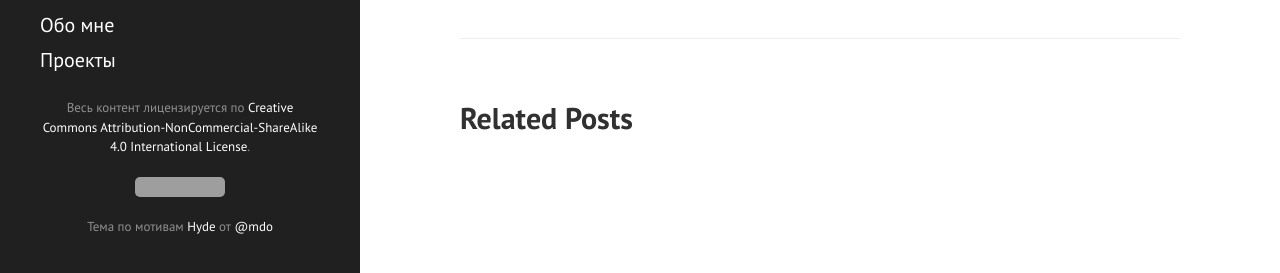
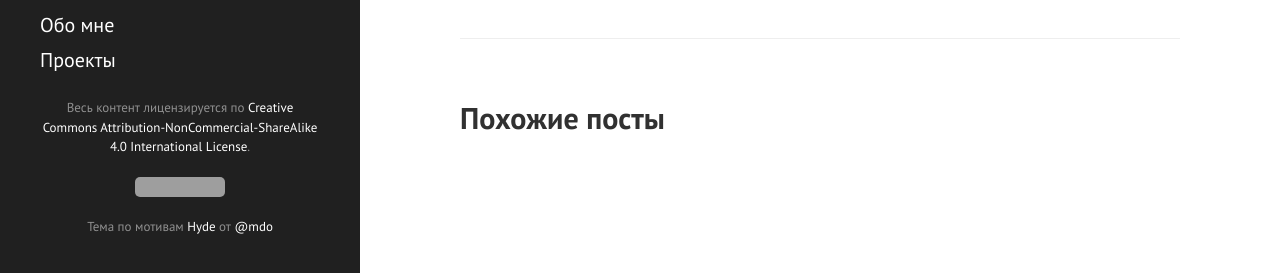
Before and after one commit to digitalduke/digitalduke.github.io, a Jekyll site: the page built from _posts/2019-01-10-GRUB-rescue-mode.md, in a window 1280 px wide and 900 px high, scrolled down 1047 px. Shown: the part 624-897 px from the top of the window. Built offline with Jekyll 4.4.1, drawn with Linux system fonts in a browser that asks for light colours; our own code applies the rules of GitHub Pages for plain Markdown files; grey boxes are pictures that could not be loaded.

Commit message:
Translated.

```diff
--- a/_layouts/post.html
+++ b/_layouts/post.html
@@ -9,7 +9,7 @@ layout: default
 </div>
 
 <div class="related">
-  <h2>Related Posts</h2>
+  <h2>Похожие посты</h2>
   <ul class="related-posts">
     {% for post in site.related_posts limit:3 %}
       <li>
```
